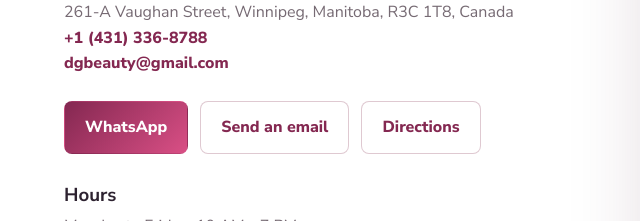
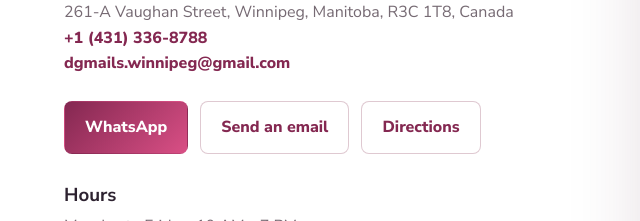
Before and after one commit to fredericmirindi/dgbeautynails, a plain HTML site: page index.html in a window 1280 px wide. Shown: the part 11779-12000 px from the top of the page, 0-640 px from the left. Drawn offline with nearby package versions, Linux system fonts and the light colour scheme.

Commit message:
Update email contact to dgmails.wUpdate email to dgmails.winnipeg@gmail.cominnipeg@gmail.com

```diff
--- a/index.html
+++ b/index.html
@@ -599,11 +599,11 @@
             <strong>DG Nails</strong><br>
             261-A Vaughan Street, Winnipeg, Manitoba, R3C 1T8, Canada<br>
             <a href="https://wa.me/14313368788?text=Hello%20DG%20Beauty%2C%20I%20would%20like%20to%20book%20an%20appointment." target="_blank" rel="noopener">+1 (431) 336-8788</a><br>
-            <a href="mailto:dgbeauty@gmail.com">dgbeauty@gmail.com</a>
+            <a href="mailto:dgmails.winnipeg@gmail.com">dgmails.winnipeg@gmail.com</a>
           </address>
           <div class="quick-contact" aria-label="Quick contact actions">
             <a class="btn primary" href="https://wa.me/14313368788?text=Hello%20DG%20Beauty%2C%20I%20would%20like%20to%20book%20an%20appointment." target="_blank" rel="noopener">WhatsApp</a>
-            <a class="btn secondary" href="mailto:dgbeauty@gmail.com">Send an email</a>
+            <a class="btn secondary" href="mailto:dgmails.winnipeg@gmail.com">Send an email</a>
             <a class="btn secondary" href="https://www.google.com/maps/search/?api=1&query=261-A%20Vaughan%20Street%2C%20Winnipeg%2C%20Manitoba%2C%20R3C%201T8%2C%20Canada" target="_blank" rel="noopener">Directions</a>
           </div>
           <div class="hours">
@@ -660,7 +660,7 @@
 
     <div class="floating-contact">
       <a href="https://wa.me/14313368788?text=Hello%20DG%20Beauty%2C%20I%20would%20like%20to%20book%20an%20appointment." target="_blank" rel="noopener" aria-label="Message DG Beauty on WhatsApp">WhatsApp</a>
-      <a href="mailto:dgbeauty@gmail.com" aria-label="Email DG Beauty">Email</a>
+      <a href="mailto:dgmails.winnipeg@gmail.com" aria-label="Email DG Beauty">Email</a>
     </div>
 
     <footer class="site-footer">
```
